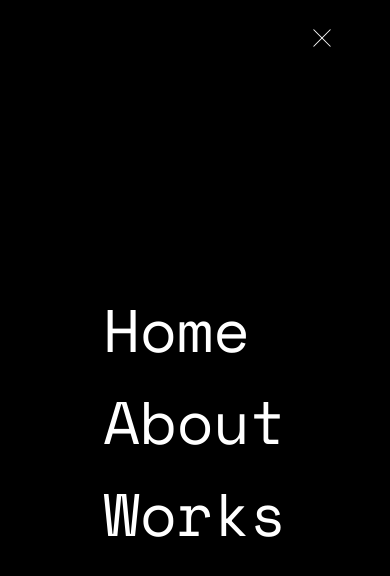
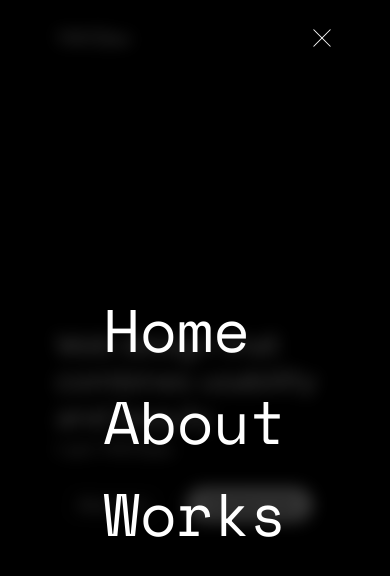
Before and after one commit to ynydev/portfolio, a Next.js app: page / in a window 390 px wide. Both pictures are taken after a click on the button 322 px from the left and 38 px from the top of the page. Shown: the top 576 px of the page. Built offline with nearby package versions, Linux system fonts and the light colour scheme.

Commit message:
変えた

```diff
--- a/src/app/page.tsx
+++ b/src/app/page.tsx
@@ -1,13 +1,12 @@
 import Button from "@/components/ui/Button";
-import Link from "next/link";
 
 export default function Home() {
   return (
     <div className="flex min-h-screen items-center justify-center">
       <div className="w-full px-14 space-y-[30px]">
         <div className="flex flex-col items-start justify-start">
-          <h1 className="text-4xl">Web design that combines usability and beauty</h1>
-          <p className="text-2xl text-[#cbcbcb]">I am YNYDev</p>
+          <h1 className="lg:text-5xl md:text-4xl text-3xl">Web design that combines usability and beauty</h1>
+          <p className="md:text-2xl text-xl text-[#cbcbcb]">I am YNYDev</p>
         </div>
         <div className="flex items-center gap-4">
           <Button variant="primary" href="/about">About me</Button>
--- a/src/components/Navbar.tsx
+++ b/src/components/Navbar.tsx
@@ -25,7 +25,7 @@ export default function Navbar() {
       <div className="flex items-center justify-end">
         <button
           onClick={() => setIsMenuOpen(prevState => !prevState)}
-          className="relative w-6 h-4 flex flex-col justify-between items-center group z-120 outline-none"
+          className="relative w-6 h-4 flex flex-col justify-between items-center group z-120 outline-none cursor-pointer"
         >
           <span
             className={`
@@ -43,7 +43,8 @@ export default function Navbar() {
         <nav className={`
           ${isMenuOpen ? "opacity-100" : "opacity-0 pointer-events-none"}
           fixed inset-0 z-100 flex items-center justify-center
-          bg-black w-full h-full duration-500 grid grid-rows-1 md:grid-cols-2
+          bg-[rgba(0,0,0,0.75)] w-full h-full duration-500 grid grid-rows-1 md:grid-cols-2
+          backdrop-blur-sm
         `}>
           <div className="flex justify-center">
             <div className="group grid grid-rows-3 gap-8">
@@ -51,7 +52,7 @@ export default function Navbar() {
                 <Link
                   key={links.href}
                   href={links.href}
-                  className={`${spaceMono.className} text-6xl group-hover:text-[#a7a7a7] hover:text-white duration-300`}
+                  className={`${spaceMono.className} text-6xl group-hover:text-[#a1a1a1] hover:text-white duration-300`}
                 >
                   {links.text}
                 </Link>
```
